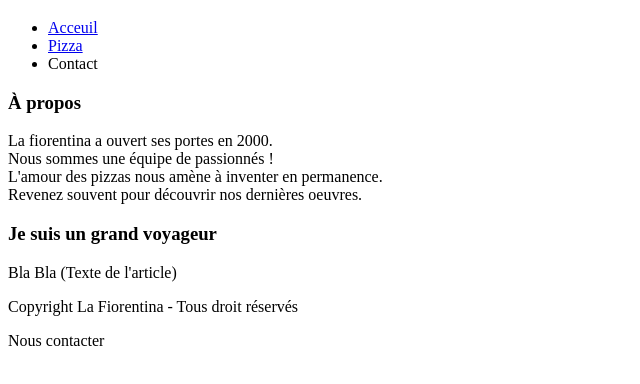
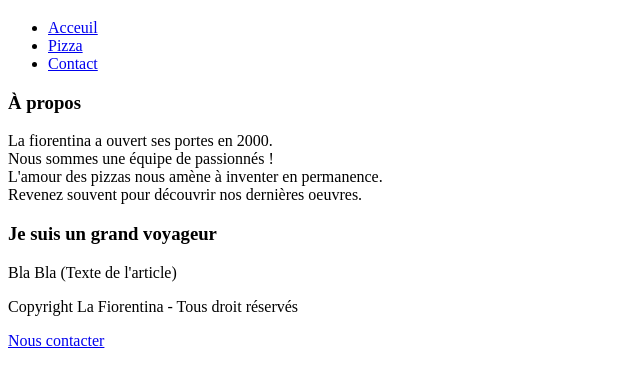
Before and after one commit to DUMAS67/workshop-html, a plain HTML site: page index.html in a window 1280 px wide. Shown: the part 108-492 px from the top of the page, without its empty margins (0-640 px from the left). Drawn offline with Linux system fonts and the light colour scheme.

Commit message:
Index  V 1.4

```diff
--- a/index.html
+++ b/index.html
@@ -19,7 +19,7 @@
         <ul>
             <li><a href="C:\Users\Stagiaire\Desktop\HTML\index.html" target="_blank">Acceuil</a> </li>
             <li><a href="C:\Users\Stagiaire\Desktop\HTML\liste_pizzas.html" target="_blank"> Pizza</a></li>
-            <li>Contact</li>
+            <li><a href="C:\Users\Stagiaire\Desktop\HTML\contact.html" target="_blank">Contact</a></li>
         </ul>
     </nav>
     <p>
@@ -41,7 +41,7 @@
 </body>
 <footer>
     <p>Copyright La Fiorentina - Tous droit réservés</p>
-    <p>Nous contacter</p>
+    <p><a href="C:\Users\Stagiaire\Desktop\HTML\contact.html" target="_blank">Nous contacter</a></p>
 </footer>
 </footer>
 
```
